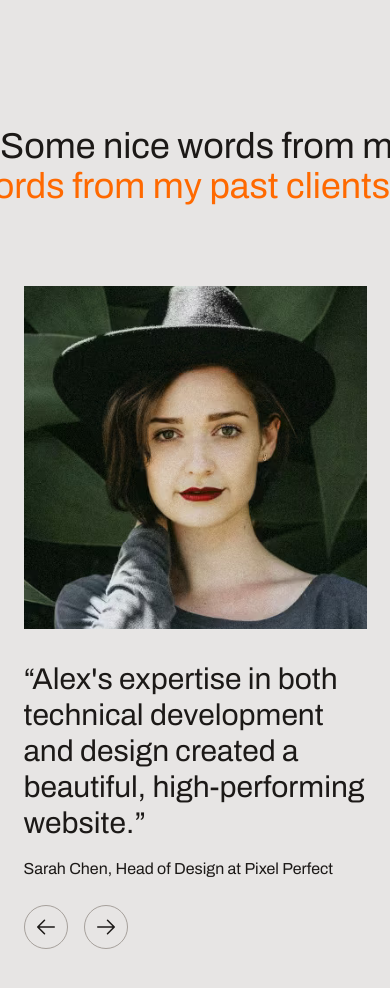
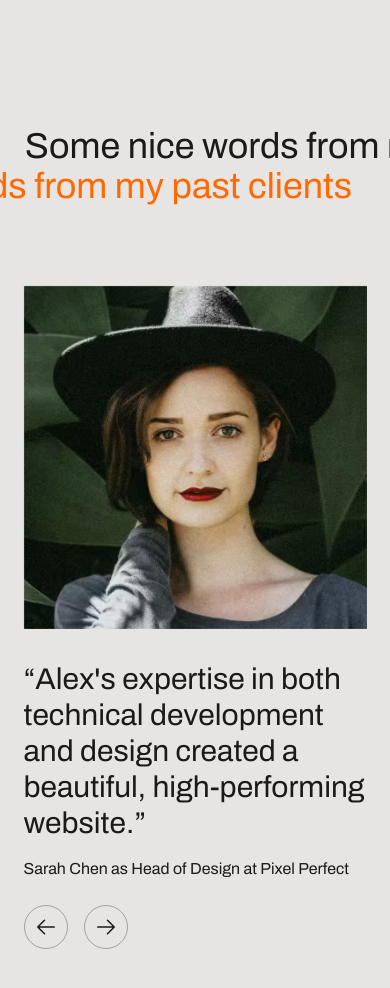
Before and after one commit to fajarfadillahh/fajarfadillahagustian-personal-website, a Next.js app: page / in a window 390 px wide. Shown: the part 3340-4328 px from the top of the page. Built offline with nearby package versions, Linux system fonts and the light colour scheme.

Commit message:
feat: add animation testimonials section

```diff
--- a/sections/Testimonials.tsx
+++ b/sections/Testimonials.tsx
@@ -1,67 +1,86 @@
 "use client";
 
+import Testimonial from "@/components/Testimonial";
 import { testimonials } from "@/data/site";
 import { ArrowLeftIcon, ArrowRightIcon } from "@phosphor-icons/react";
-import Image from "next/image";
+import { AnimatePresence, motion, useScroll, useTransform } from "motion/react";
+import { useRef, useState } from "react";
 
 export default function SectionTestimonials() {
-  const testiIndex = 0;
+  const [testimonialIndex, setTestimonialIndex] = useState(0);
+
+  const titleRef = useRef<HTMLHeadingElement>(null);
+  const { scrollYProgress } = useScroll({
+    target: titleRef,
+    offset: ["start end", "end start"],
+  });
+  const transformTop = useTransform(scrollYProgress, [0, 1], ["0%", "15%"]);
+  const transformBottom = useTransform(scrollYProgress, [0, 1], ["0%", "-15%"]);
+
+  const handleClickPrev = () => {
+    setTestimonialIndex((curr) => {
+      if (curr === 0) return testimonials.length - 1;
+
+      return curr - 1;
+    });
+  };
+
+  const handleClickNext = () => {
+    setTestimonialIndex((curr) => {
+      if (curr === testimonials.length - 1) return 0;
+
+      return curr + 1;
+    });
+  };
 
   return (
     <section id="testimonials" className="section">
-      <h2 className="flex flex-col overflow-hidden text-4xl md:text-7xl lg:text-8xl">
-        <span className="whitespace-nowrap">
+      <h2
+        className="flex flex-col overflow-hidden text-4xl md:text-7xl lg:text-8xl"
+        ref={titleRef}
+      >
+        <motion.span
+          className="whitespace-nowrap"
+          style={{
+            x: transformTop,
+          }}
+        >
           Some nice words from my past clients
-        </span>
-        <span className="self-end whitespace-nowrap text-orange-500">
+        </motion.span>
+        <motion.span
+          className="self-end whitespace-nowrap text-orange-500"
+          style={{
+            x: transformBottom,
+          }}
+        >
           Some nice words from my past clients
-        </span>
+        </motion.span>
       </h2>
 
       <div className="container">
         <div className="mt-20">
-          {testimonials.map(
-            (testi, index) =>
-              index === testiIndex && (
-                <div
-                  key={index}
-                  className="grid md:grid-cols-5 md:items-center md:gap-8 lg:gap-16"
-                >
-                  <div className="aspect-square md:col-span-2 md:aspect-9/16">
-                    <Image
-                      src={testi.image}
-                      alt={testi.name}
-                      width={390}
-                      height={694}
-                      className="size-full object-cover"
-                      style={{
-                        objectPosition: `50% ${testi.imagePositionY * 100}%`,
-                      }}
-                    />
-                  </div>
-
-                  <blockquote className="md:col-span-3">
-                    <div className="mt-8 text-3xl md:mt-0 md:text-5xl lg:text-6xl">
-                      <span>&ldquo;</span>
-                      <span>{testi.quote}</span>
-                      <span>&rdquo;</span>
-                    </div>
-
-                    <cite className="mt-4 block not-italic md:mt-8 md:text-lg lg:text-lg">
-                      {testi.name}, {testi.role} at {testi.company}
-                    </cite>
-                  </blockquote>
-                </div>
-              ),
-          )}
+          <AnimatePresence mode="wait" initial={false}>
+            {testimonials.map(
+              (testimonial, index) =>
+                index === testimonialIndex && (
+                  <Testimonial key={index} {...testimonial} />
+                ),
+            )}
+          </AnimatePresence>
         </div>
 
         <div className="mt-6 flex items-center gap-4 lg:mt-10">
-          <button className="inline-flex size-11 items-center justify-center rounded-full border border-stone-400">
+          <button
+            className="inline-flex size-11 items-center justify-center rounded-full border border-stone-400 transition-all duration-300 hover:cursor-pointer hover:border-orange-600 hover:bg-orange-500 hover:text-white"
+            onClick={handleClickPrev}
+          >
             <ArrowLeftIcon size={24} />
           </button>
 
-          <button className="inline-flex size-11 items-center justify-center rounded-full border border-stone-400">
+          <button
+            className="inline-flex size-11 items-center justify-center rounded-full border border-stone-400 transition-all duration-300 hover:cursor-pointer hover:border-orange-600 hover:bg-orange-500 hover:text-white"
+            onClick={handleClickNext}
+          >
             <ArrowRightIcon size={24} />
           </button>
         </div>
```
